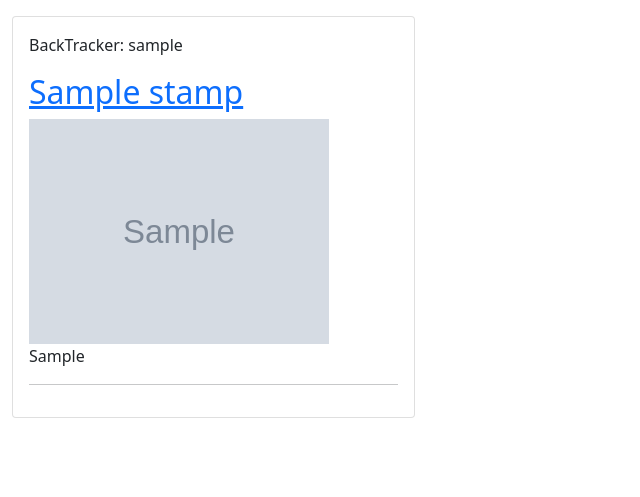
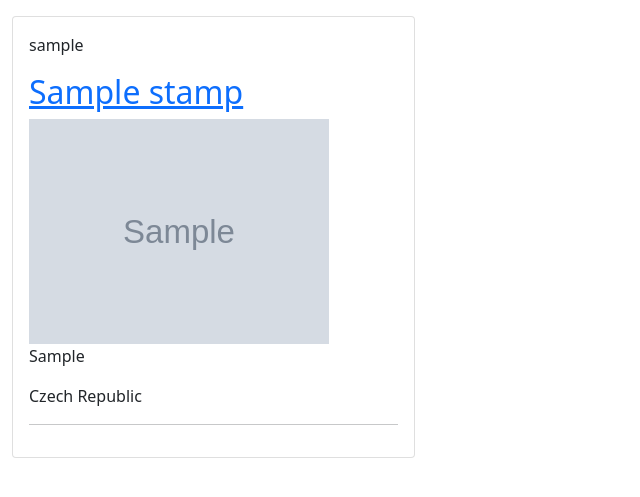
Before and after one commit to MGW-GH/BackTracking, a Django app: page /blog/ in a window 1280 px wide. Shown: the part 56-553 px from the top of the page, without its empty margins (0-640 px from the left). Run offline with Django 4.2, Linux system fonts and the light colour scheme; tables that the repository leaves empty hold one stand-in row (values such as "Sample post"); grey boxes marked "Sample" are stand-in pictures.

Commit message:
changed pagination number and customised stamp_feed.html

```diff
--- a/back_tracker/settings.py
+++ b/back_tracker/settings.py
@@ -33,7 +33,7 @@ MEDIA_URL = '/media/'
 SECRET_KEY = os.environ.get("SECRET_KEY")
 
 # SECURITY WARNING: don't run with debug turned on in production!
-DEBUG = False
+DEBUG = True
 
 ALLOWED_HOSTS = ['8000-mgwgh-backtracking-3uz3oc5lppi.ws.codeinstitute-ide.net', '.herokuapp.com']
 
--- a/blog/templates/blog/stamp_feed.html
+++ b/blog/templates/blog/stamp_feed.html
@@ -15,7 +15,7 @@
                         <div class="card-body">
                             <div class="image-container">
                                 <div class="image-flash">
-                                    <p class="author">BackTracker: {{ stamp.user }}</p>
+                                    <p class="author">{{ stamp.user }}</p>
                                 </div>
                             </div>
                             <a href="#" class="post-link">
@@ -23,6 +23,7 @@
                             </a>
                             <img src="{{ stamp.image.url }}" alt="{{ stamp.title }}" style="max-width: 300px;" />
                             <p>{{stamp.location}}</p>
+                            <p>{{stamp.country.name}}</p>
                             <hr />
                             <p class="card-text text-muted h6">{{ stamp.created_on}}
                             </p>
--- a/blog/views.py
+++ b/blog/views.py
@@ -6,4 +6,4 @@ from .models import Stamp
 class StampList(generic.ListView):
     queryset = Stamp.objects.all()
     template_name = "blog/stamp_feed.html"
-    paginate_by = 4
+    paginate_by = 6
```
